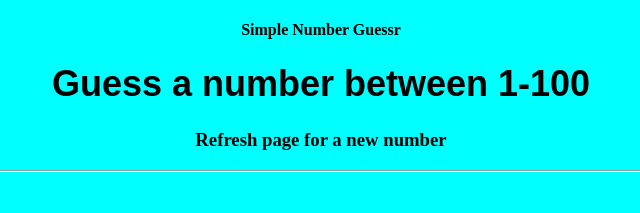
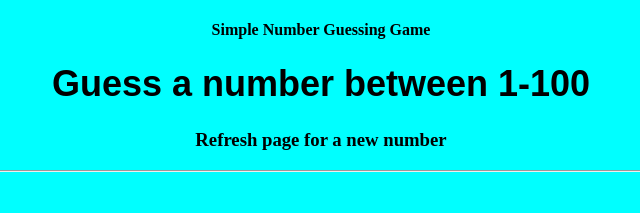
Before and after one commit to gspy27/gabes-online-plaza, a plain HTML site: page Guessr/Guessr.html in a window 1280 px wide. Shown: the top 213 px of the page, 319-959 px from the left. Drawn offline with Linux system fonts and the light colour scheme.

Commit message:
Update Guessr.html

```diff
--- a/Guessr/Guessr.html
+++ b/Guessr/Guessr.html
@@ -8,7 +8,7 @@
 </head>
 
 <body>
-    <h4>Simple Number Guessr</h4>
+    <h4>Simple Number Guessing Game</h4>
     <h1>Guess a number between 1-100</h1>
     <h3>Refresh page for a new number</h3>
     <hr><br><br>
```
